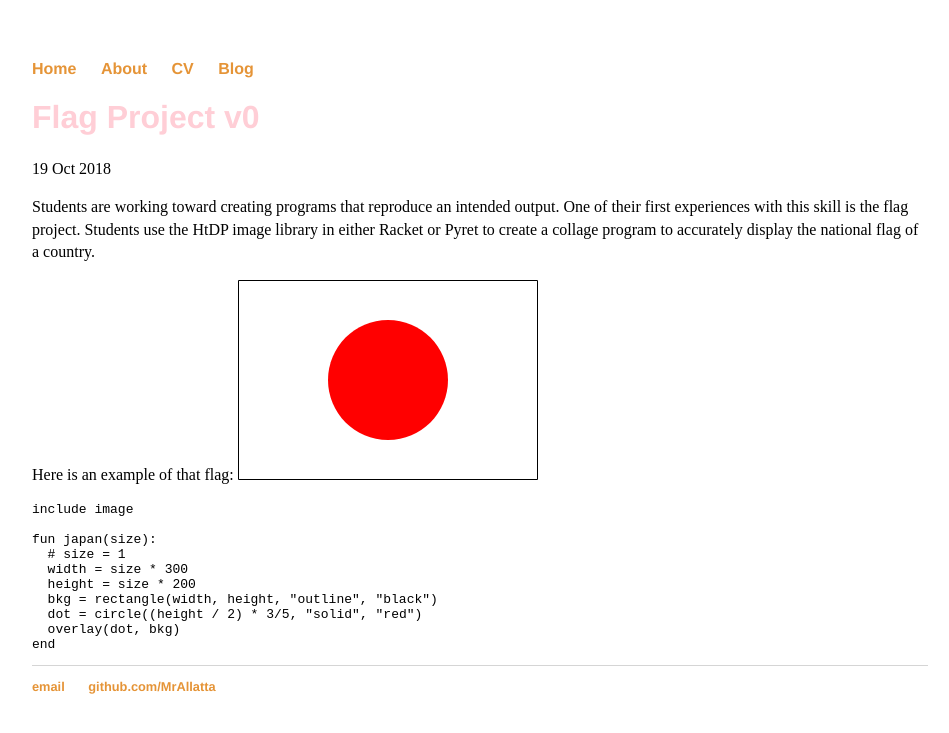
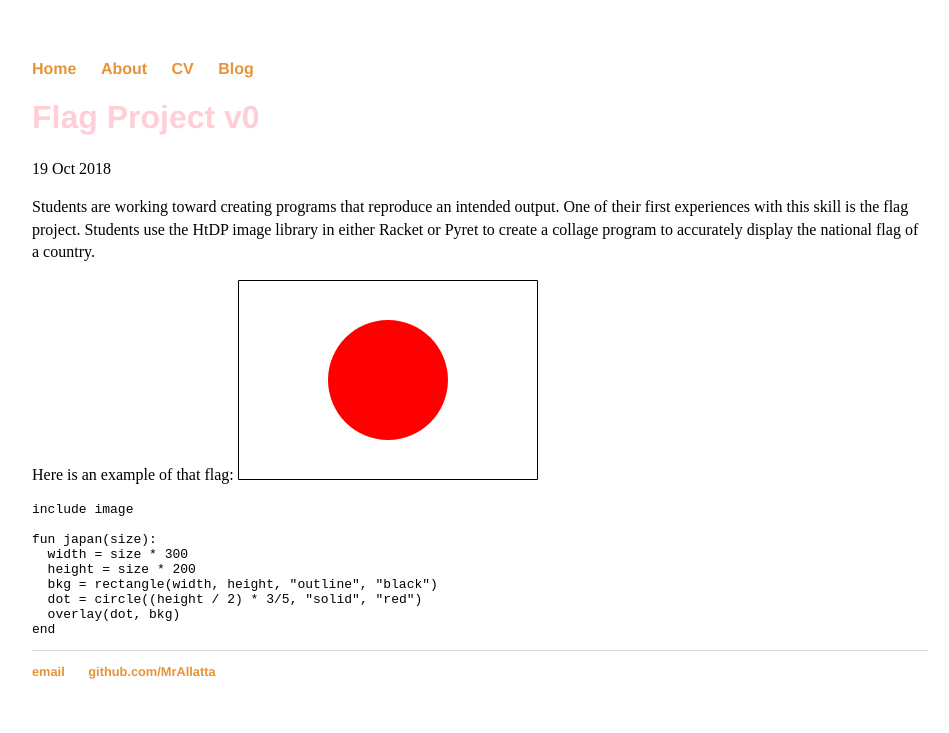
Before and after one commit to MrAllatta/sy-18-19-learning-blogs, a Jekyll site: the page built from _posts/2018-10-19-flag-project.md, in a window 1280 px wide. Shown: the top 733 px of the page, without its empty margins (160-1109 px from the left). Built offline with Jekyll 4.4.1, drawn with Linux system fonts in a browser that asks for light colours.

Commit message:
cleaned code in post

```diff
--- a/_posts/2018-10-19-flag-project.md
+++ b/_posts/2018-10-19-flag-project.md
@@ -13,7 +13,6 @@ Here is an example of that flag:
 include image
 
 fun japan(size):
-  # size = 1
   width = size * 300
   height = size * 200
   bkg = rectangle(width, height, "outline", "black")
```
